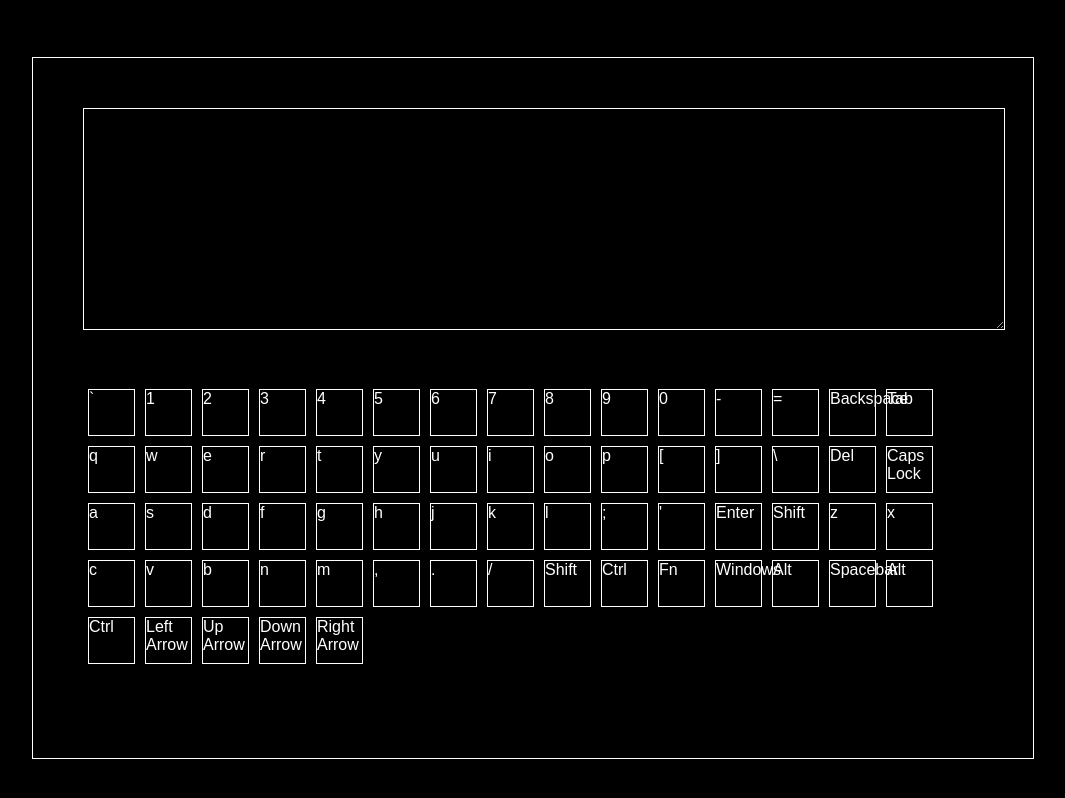
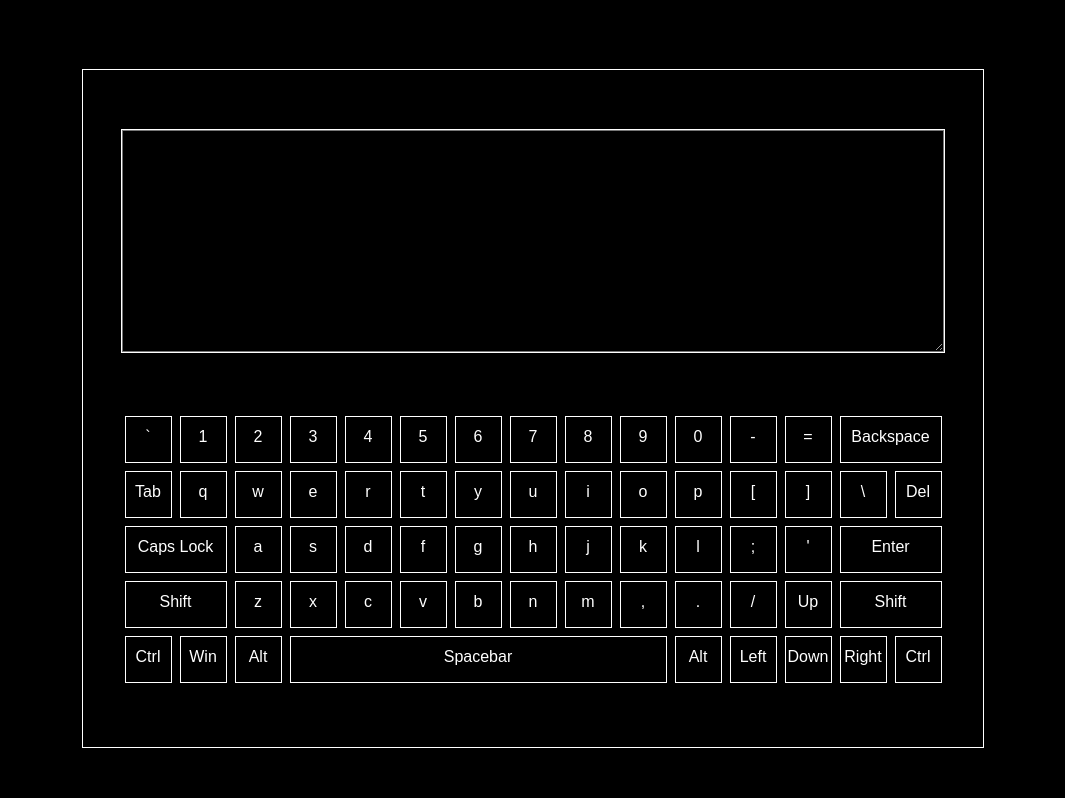
Before and after one commit to S3rgeyPivovarov/virtual-keyboard, a plain HTML site: page Index.html in a window 1280 px wide. Shown: the whole page, without its empty margins (107-1172 px from the left). Drawn offline with Linux system fonts and the light colour scheme.

Commit message:
refarefactor: correct button position and css styles

```diff
--- a/script.js
+++ b/script.js
@@ -12,7 +12,13 @@ const keyArray = [
   { key: "0", altKey: ")", ruKey: "0", ruAltKey: ")" },
   { key: "-", altKey: "_", ruKey: "-", ruAltKey: "_" },
   { key: "=", altKey: "+", ruKey: "+", ruAltKey: "" },
-  { key: "Backspace", altKey: "", ruKey: "Backspace", ruAltKey: "" },
+  {
+    key: "Backspace",
+    altKey: "",
+    ruKey: "Backspace",
+    ruAltKey: "",
+    addWidth: 1,
+  },
   { key: "Tab", altKey: "", ruKey: "Tab", ruAltKey: "" },
   { key: "Q", altKey: "", ruKey: "Й", ruAltKey: "" },
   { key: "W", altKey: "", ruKey: "Ц", ruAltKey: "" },
@@ -28,7 +34,13 @@ const keyArray = [
   { key: "]", altKey: "}", ruKey: "Ъ", ruAltKey: "" },
   { key: "\\", altKey: "|", ruKey: "\\", ruAltKey: "/" },
   { key: "Del", altKey: "", ruKey: "Del", ruAltKey: "" },
-  { key: "Caps Lock", altKey: "", ruKey: "Caps Lock", ruAltKey: "" },
+  {
+    key: "Caps Lock",
+    altKey: "",
+    ruKey: "Caps Lock",
+    ruAltKey: "",
+    addWidth: 1,
+  },
   { key: "A", altKey: "", ruKey: "Ф", ruAltKey: "" },
   { key: "S", altKey: "", ruKey: "Ы", ruAltKey: "" },
   { key: "D", altKey: "", ruKey: "В", ruAltKey: "" },
@@ -40,8 +52,8 @@ const keyArray = [
   { key: "L", altKey: "", ruKey: "Д", ruAltKey: "" },
   { key: ";", altKey: ":", ruKey: "Ж", ruAltKey: "" },
   { key: "'", altKey: '"', ruKey: "Э", ruAltKey: "" },
-  { key: "Enter", altKey: "", ruKey: "Enter", ruAltKey: "" },
-  { key: "Shift", altKey: "", ruKey: "Shift", ruAltKey: "" },
+  { key: "Enter", altKey: "", ruKey: "Enter", ruAltKey: "", addWidth: 1 },
+  { key: "Shift", altKey: "", ruKey: "Shift", ruAltKey: "", addWidth: 1 },
   { key: "Z", altKey: "", ruKey: "Я", ruAltKey: "" },
   { key: "X", altKey: "", ruKey: "Ч", ruAltKey: "" },
   { key: "C", altKey: "", ruKey: "С", ruAltKey: "" },
@@ -52,23 +64,22 @@ const keyArray = [
   { key: ",", altKey: "<", ruKey: "Б", ruAltKey: "" },
   { key: ".", altKey: ">", ruKey: "Ю", ruAltKey: "" },
   { key: "/", altKey: "?", ruKey: ".", ruAltKey: "," },
-  { key: "Shift", altKey: "", ruKey: "Shift", ruAltKey: "" },
+  { key: "Up", altKey: "", ruKey: "Up", ruAltKey: "" },
+  { key: "Shift", altKey: "", ruKey: "Shift", ruAltKey: "", addWidth: 1 },
   { key: "Ctrl", altKey: "", ruKey: "Ctrl", ruAltKey: "" },
-  { key: "Fn", altKey: "", ruKey: "Fn", ruAltKey: "" },
-  { key: "Windows", altKey: "", ruKey: "Windows", ruAltKey: "" },
+  { key: "Win", altKey: "", ruKey: "Win", ruAltKey: "" },
   { key: "Alt", altKey: "", ruKey: "Alt", ruAltKey: "" },
-  { key: "Spacebar", altKey: "", ruKey: "Spacebar", ruAltKey: "" },
+  { key: "Spacebar", altKey: "", ruKey: "Spacebar", ruAltKey: "", addWidth: 6 },
   { key: "Alt", altKey: "", ruKey: "Alt", ruAltKey: "" },
+  { key: "Left", altKey: "", ruKey: "Left", ruAltKey: "" },
+  { key: "Down", altKey: "", ruKey: "Down", ruAltKey: "" },
+  { key: "Right", altKey: "", ruKey: "Right", ruAltKey: "" },
   { key: "Ctrl", altKey: "", ruKey: "Ctrl", ruAltKey: "" },
-  { key: "Left Arrow", altKey: "", ruKey: "Left Arrow", ruAltKey: "" },
-  { key: "Up Arrow", altKey: "", ruKey: "Up Arrow", ruAltKey: "" },
-  { key: "Down Arrow", altKey: "", ruKey: "Down Arrow", ruAltKey: "" },
-  { key: "Right Arrow", altKey: "", ruKey: "Right Arrow", ruAltKey: "" },
 ];
 
 const body = document.querySelector("#body");
 
-body.innerHTML = "<div class='box' id='box'>" + "hellow" + "</div>";
+body.innerHTML = "<div class='box' id='box'></div>";
 
 const box = document.querySelector("#box");
 
@@ -81,7 +92,13 @@ const keyboard = document.querySelector(".keyboard");
 
 keyArray.forEach((element) => {
   keyboard.innerHTML +=
-    "<div class='button' >" +
+    "<div class='button' " +
+    (element.addWidth === 1
+      ? 'style="width: 100px"'
+      : element.addWidth === 6
+      ? 'style="width: 375px"'
+      : "") +
+    ">" +
     (element.key.length < 2 ? element.key.toLowerCase() : element.key) +
     "</div>";
 });
--- a/style.css
+++ b/style.css
@@ -10,35 +10,44 @@
 }
 
 .box {
-  width: 900px;
-  height: 600px;
-  border: 1px solid #ffffff;
+  width: 800px;
+  outline: 1px solid #ffffff;
+  display: flex;
+  flex-direction: column;
+  align-items: center;
+  justify-content: center;
   padding: 50px;
 }
 
 .textarea {
-  width: 900px;
+  width: 100%;
   height: 200px;
-  border: 1px solid #ffffff;
+  outline: 1px solid #ffffff;
   margin-bottom: 50px;
   background-color: black;
   color: #ffffff;
   padding: 10px;
+  margin: 10px;
+  margin-bottom: 50px;
 }
 
 .keyboard {
+  width: 825px;
   display: flex;
   flex-wrap: wrap;
+  margin: 10px;
 }
 
 .button {
   height: 45px;
   width: 45px;
   margin: 5px;
-  border: 1px solid #ffffff;
+  outline: 1px solid #ffffff;
+  text-align: center;
+  line-height: 2.5;
 }
 
 .button:active {
-  box-shadow: 3px 3px #ffffff;
-  transition: 0.2s;
+  outline: 4px solid #ffffff;
+  transition: 0.1s;
 }
```
